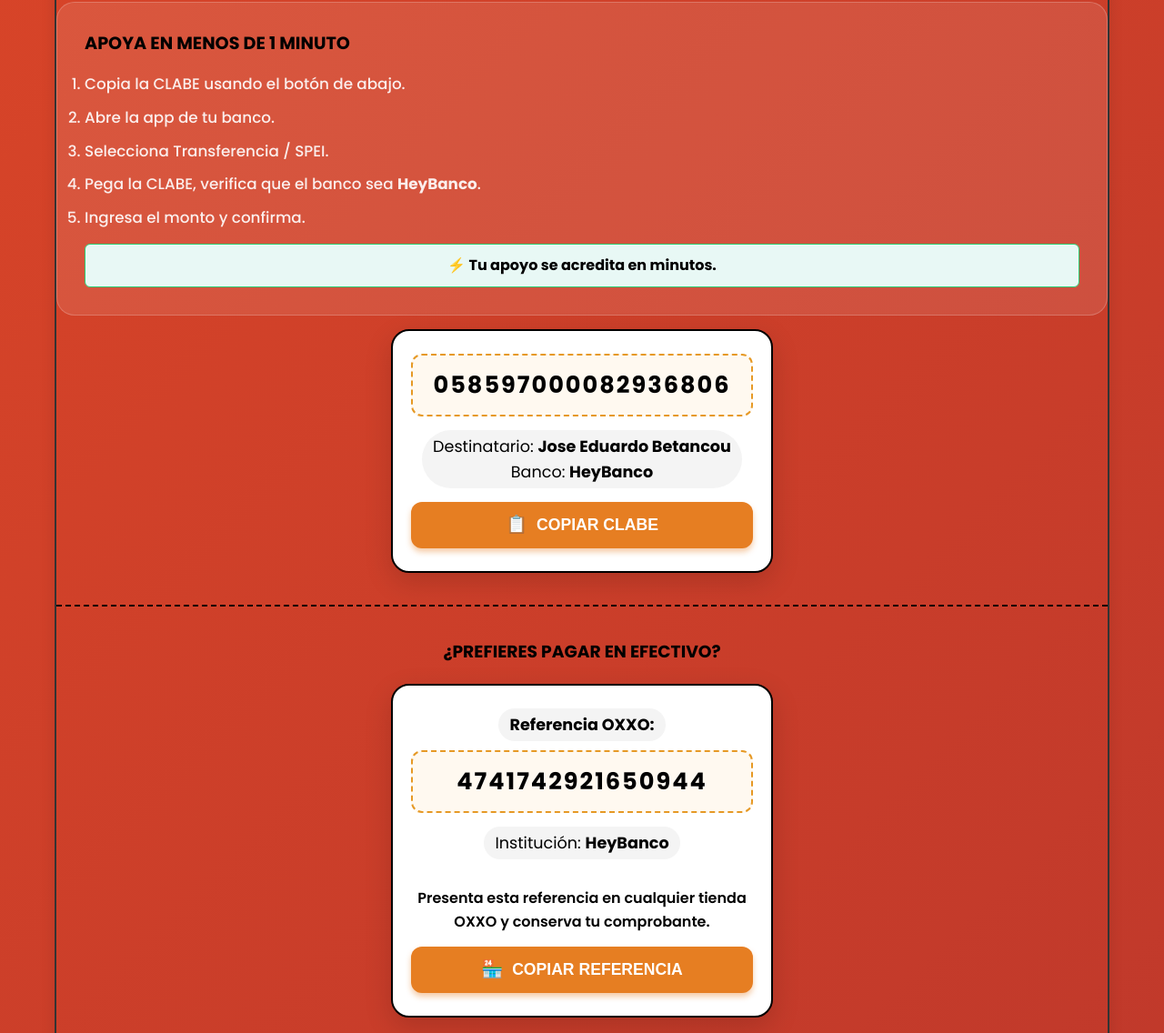
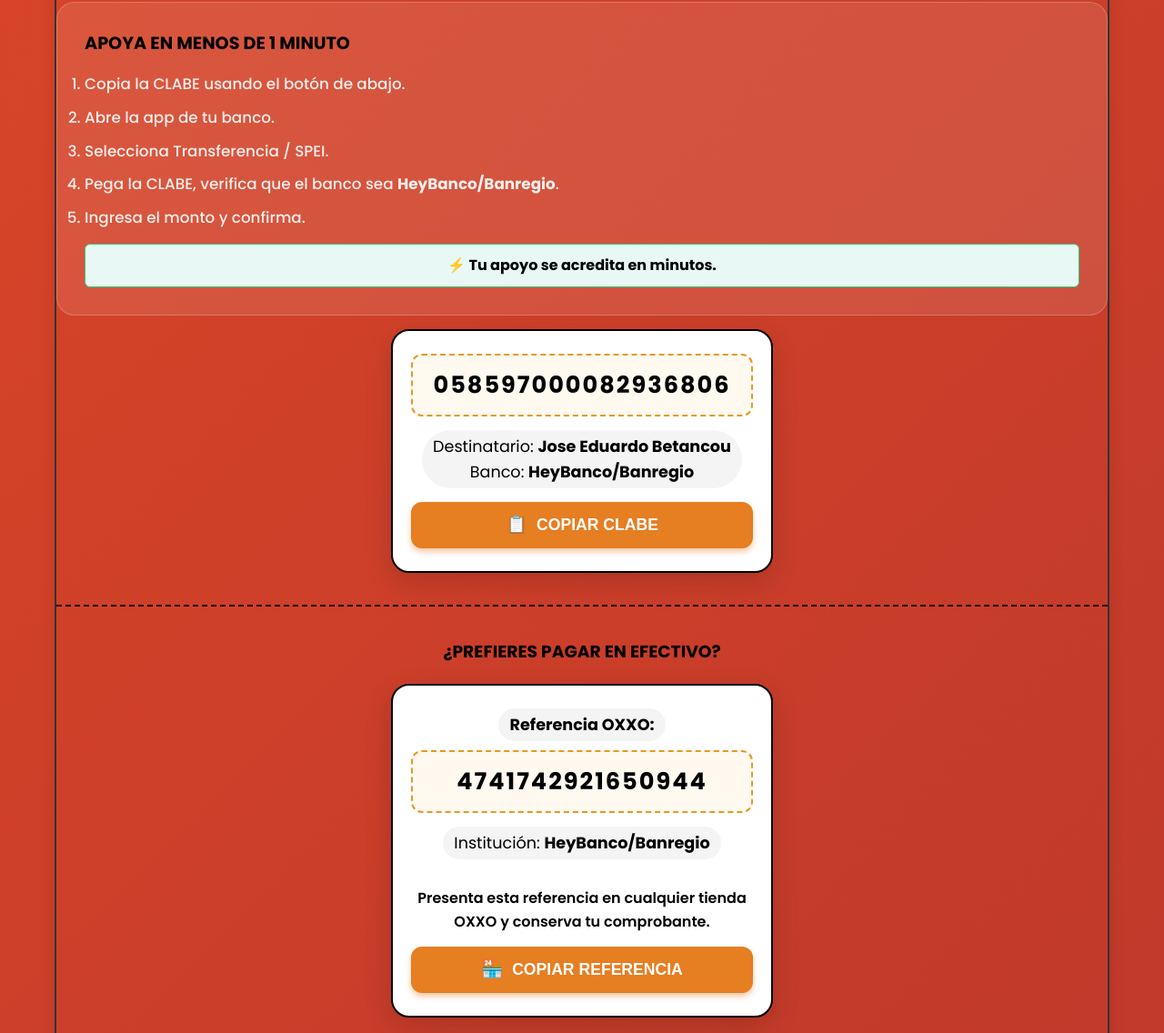
Before and after one commit to outlierd7/donatemxn, a plain HTML site: page index.html in a window 1280 px wide. Shown: the part 3140-4276 px from the top of the page at 91% size. Drawn offline with Linux system fonts and the light colour scheme; a script that the page names is missing.

Commit message:
Update bank name to HeyBanco/Banregio

```diff
--- a/index.html
+++ b/index.html
@@ -270,7 +270,7 @@
 								<li>Copia la CLABE usando el botón de abajo.</li>
 								<li>Abre la app de tu banco.</li>
 								<li>Selecciona Transferencia / SPEI.</li>
-								<li>Pega la CLABE, verifica que el banco sea <strong>HeyBanco</strong>.</li>
+								<li>Pega la CLABE, verifica que el banco sea <strong>HeyBanco/Banregio</strong>.</li>
 								<li>Ingresa el monto y confirma.</li>
 							</ol>
 							<p
@@ -288,7 +288,7 @@
 
 							<div class="pix-recipient" style="font-size: 1.1em; color: #000;">
 								Destinatario: <strong style="color: #000;">Jose Eduardo Betancou</strong><br>
-								Banco: <strong style="color: #000;">HeyBanco</strong>
+								Banco: <strong style="color: #000;">HeyBanco/Banregio</strong>
 							</div>
 
 							<button class="copy-btn" id="btn-copy-clabe"
@@ -317,7 +317,7 @@
 								style="color: #000; font-size: 1.6em; letter-spacing: 2px; font-weight: 900;">
 								4741742921650944</div>
 							<div class="pix-recipient" style="font-size: 1.1em; color: #000;">Institución: <strong
-									style="color: #000;">HeyBanco</strong></div>
+									style="color: #000;">HeyBanco/Banregio</strong></div>
 
 							<p style="font-size: 1em; color: #000; margin: 15px 0; font-weight: 600;">Presenta esta
 								referencia en cualquier tienda OXXO y conserva tu comprobante.</p>
```
